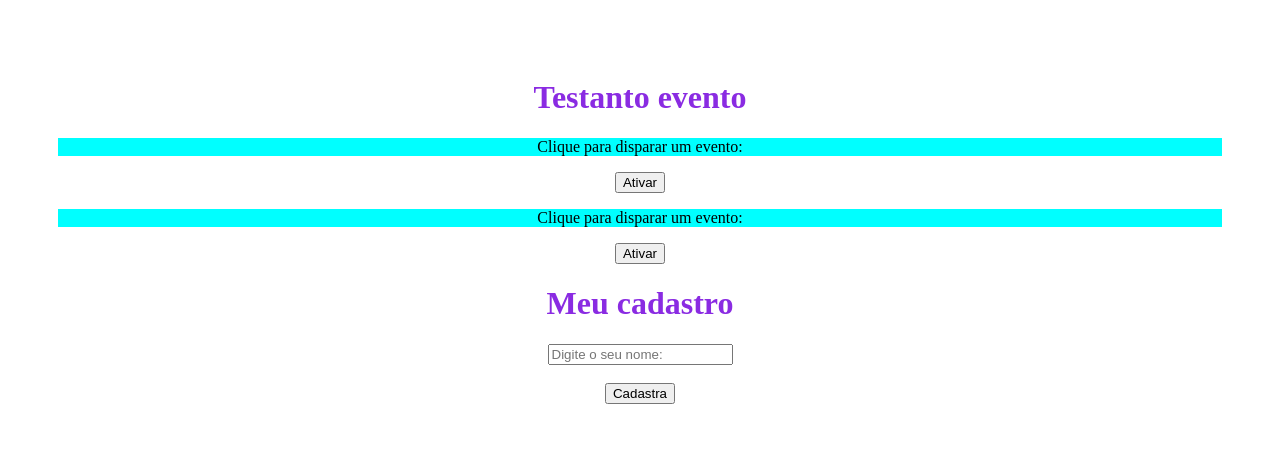
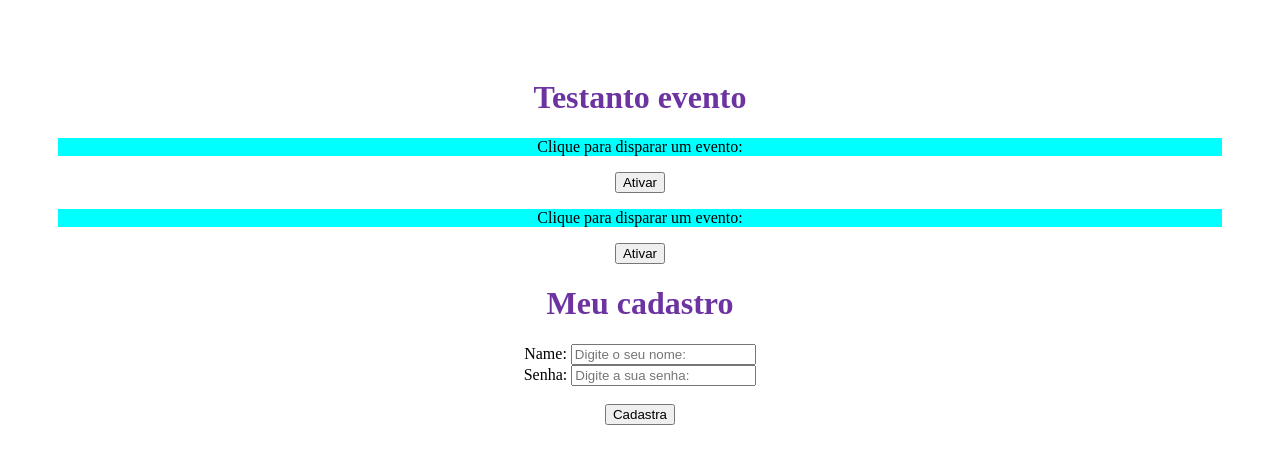
Before and after one commit to SilasFas/React-studies-1, a React (Create React App) app in the folder epsode-1/: page / in a window 1280 px wide. Shown: the top 464 px of the page. Built offline with nearby package versions, Linux system fonts and the light colour scheme.

Commit message:
useState na pasta form

```diff
--- a/epsode-1/src/components/Form.js
+++ b/epsode-1/src/components/Form.js
@@ -1,9 +1,16 @@
+import { useState } from "react" // pacote que já vem com react
+
 function Form() {
 
-    function cadastrarUsuario(event) {
-        event.preventDefault()
-        console.log('Tudo okay')
+    function cadastrarUsuario(e) {
+        e.preventDefault()
+        console.log(name) // name: para resgatar o valor
+        console.log(password) // password: para resgatar o valor
+        console.log(`Usuário ${name} foi cadastro com a senha ${password}.`)
     }
+
+    const [name, setName] = useState()
+    const [password, setPassword] = useState()
 
     return (
         <>
@@ -11,7 +18,26 @@ function Form() {
 
             <form onSubmit={cadastrarUsuario}>
                 <div>
-                    <input type="text" placeholder="Digite o seu nome:" />
+                    <label htmlFor="name">Name: </label>
+                    <input
+                        type="text"
+                        id='name'
+                        name='name'
+                        placeholder="Digite o seu nome:"
+                        onChange={(e) => setName(e.target.value)}
+                    // setName para atribuir o valor
+                    />
+                </div>
+                <div>
+                    <label htmlFor="password">Senha: </label>
+                    <input
+                        type="password"
+                        id="password"
+                        name="password"
+                        placeholder="Digite a sua senha:"
+                        onChange={(e) => setPassword(e.target.value)}
+                    // setPassword para atribuir o valor
+                    />
                 </div>
                 <br></br>
                 <div>
@@ -21,5 +47,4 @@ function Form() {
         </>
     )
 }
-
 export default Form
--- a/epsode-1/src/index.css
+++ b/epsode-1/src/index.css
@@ -4,7 +4,7 @@ body {
 }
 
 h1 {
-  color: blueviolet;
+  color: rgb(108, 51, 161);
 }
 
 p {
```
